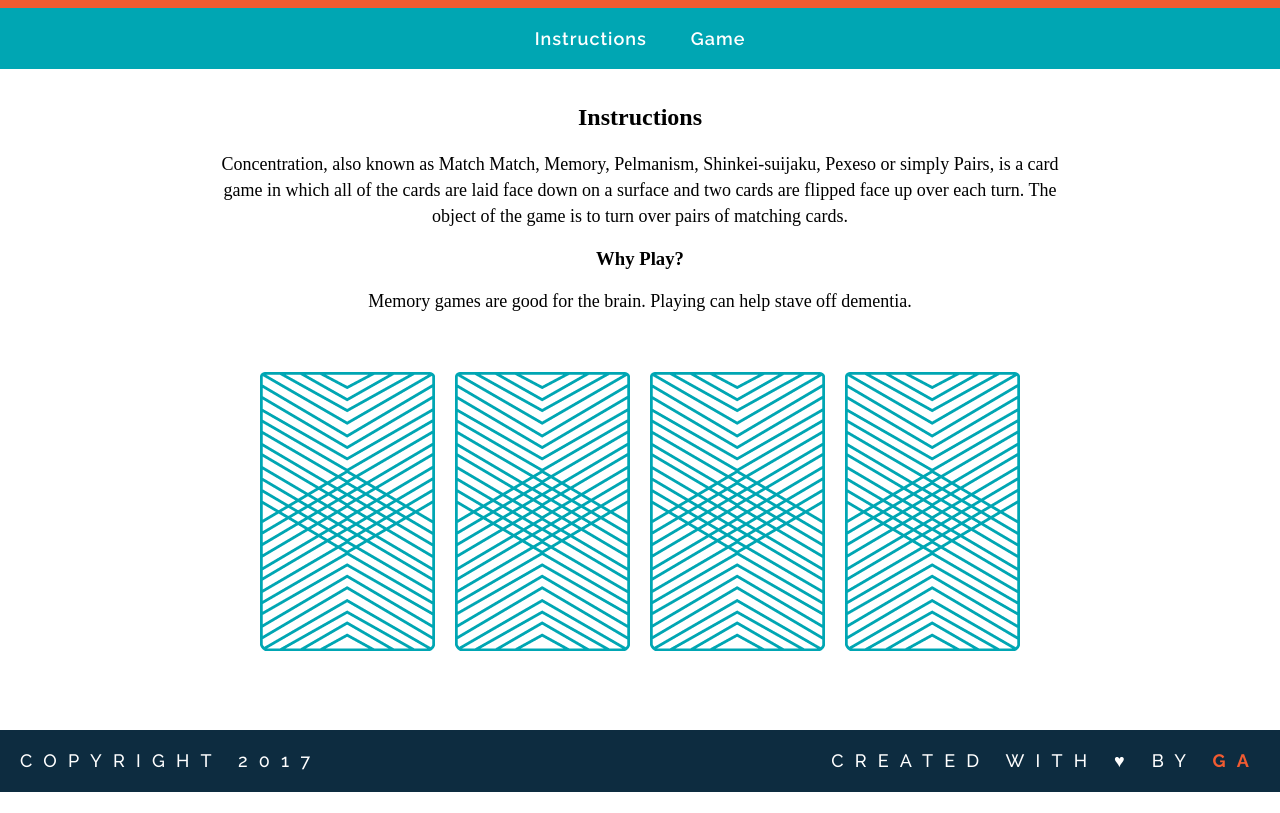
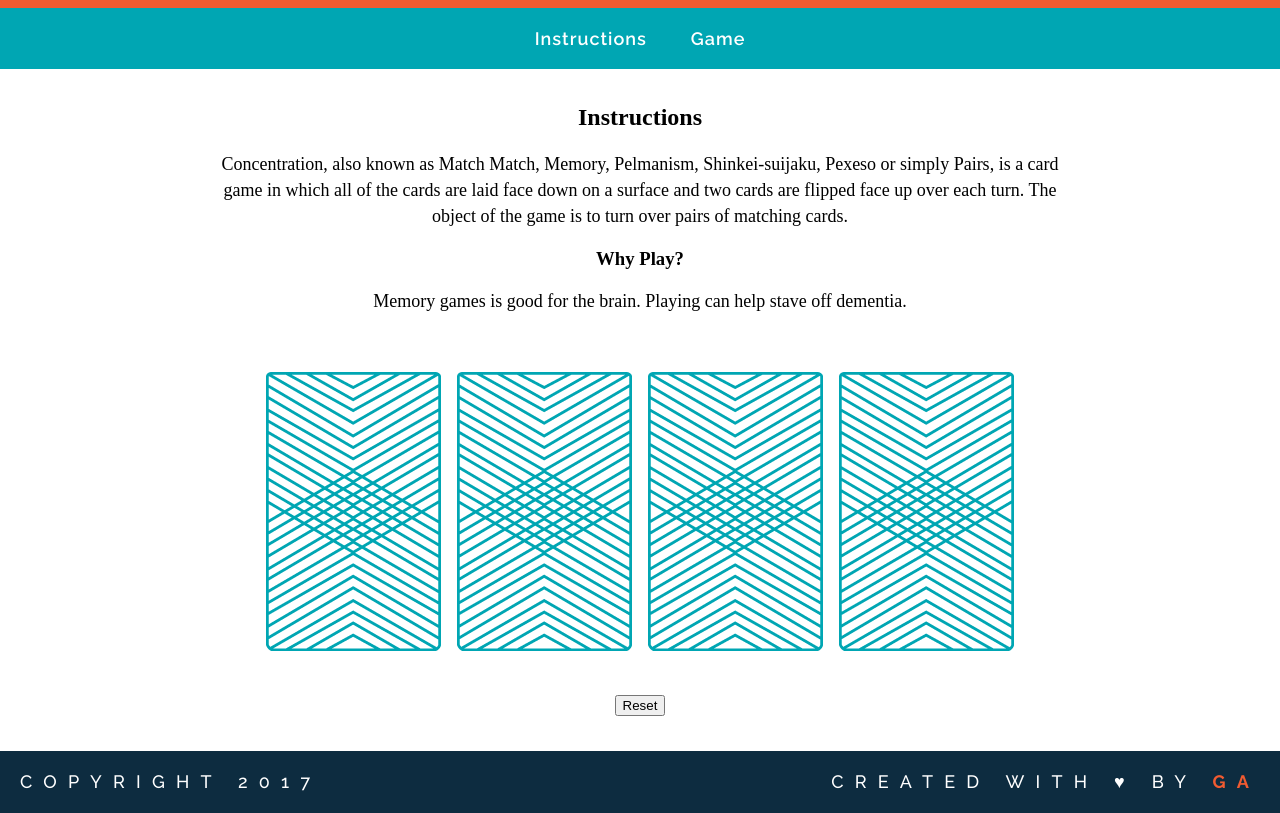
Before and after one commit to hluscombe/wdi-fundamentals-memorygame, a plain HTML site: page memory-game/index.html in a window 1280 px wide. Shown: the part 105-918 px from the top of the page. Before the commit the page ends 897 px from the top, so only its background shows below. Drawn offline with Linux system fonts and the light colour scheme; a web font is replaced by a local one.

Commit message:
created game logic

```diff
--- a/memory-game/index.html
+++ b/memory-game/index.html
@@ -17,13 +17,9 @@
 		<h2>Instructions</h2>
 			<p>Concentration, also known as Match Match, Memory, Pelmanism, Shinkei-suijaku, Pexeso or simply Pairs, is a card game in which all of the cards are laid face down on a surface and two cards are flipped face up over each turn. The object of the game is to turn over pairs of matching cards.</p>
 		<h3>Why Play?</h3>
-			<p>Memory games are good for the brain. Playing can help stave off dementia.</p>
-		<div>
-			<img src="images/back.png" alt="Queen of Diamonds">
-			<img src="images/back.png" alt="Queen of Hearts">
-			<img src="images/back.png" alt="King of Diamonds">
-			<img src="images/back.png" alt="King of Hearts">
-		</div>
+			<p>Memory games is good for the brain. Playing can help stave off dementia.</p>
+		<div id="game-board" class="board clearfix"></div>
+		<button onClick="reload()">Reset</button>
   	</main>
 <footer class=clearfix>
 <p class=copyright>Copyright 2017</p>
--- a/memory-game/js/main.js
+++ b/memory-game/js/main.js
@@ -1,51 +1,58 @@
-//console.log("Up and Running!");
-
 var cards = [
 {
 rank: "Queen",
 suit: "hearts",
-cardImage: "images/queen-of-hearts.png",
+cardImage: "images/queen-of-hearts.png"
 },
 {
 rank: "Queen",
 suit: "diamonds",
-cardImage: "images/queen-of-diamonds.png",
+cardImage: "images/queen-of-diamonds.png"
 },
 {
 rank: "King",
 suit: "hearts",
-cardImage: "images/king-of-hearts.png",
+cardImage: "images/king-of-hearts.png"
 },
 {
 rank: "King",
 suit: "diamonds",
-cardImage: "images/king-of-diamonds.png",
-},
+cardImage: "images/king-of-diamonds.png"
+}
 ];
 
 var cardsInPlay = []
 
 var checkForMatch = function() {
 	if (cardsInPlay[0] === cardsInPlay[1]) {
-alert("You found a match!");
+		alert("You found a match!");
 } else {
-alert("Sorry, try again.");
+		alert("Sorry, try again.");
 };
 }
 
-var flipCard = function(cardId) {
-	if (cardsInPlay.length === 2) {
+var flipCard = function() {
+	var cardId = this.getAttribute('data-id');
+	this.setAttribute("src", cards[cardId].cardImage);
+	cardsInPlay.push(cards[cardId].rank);
+if (cardsInPlay.length === 2) {
 	checkForMatch();
 };
-console.log("User flipped" + cards[cardId].rank);
-console.log(cards[cardId].cardImage);
-console.log(cards[cardId].suit);
-cardsInPlay.push(cards[cardId].rank);
 }
 
-flipCard(0);
-flipCard(2);
+var createBoard = function() {
+	for (let i = 0; i < cards.length; i++) {
+	    var cardElement = document.createElement('img');
+			cardElement.setAttribute('src', "images/back.png");
+			cardElement.setAttribute('data-id', i);
+			cardElement.addEventListener('click', flipCard);
+		document.getElementById('game-board').appendChild(cardElement);
+	};
+}
+createBoard();
 
-checkForMatch();
+function reload() {
+	location.reload();
+}
 
 //alert(cardsInPlay[0] == cardsInPlay [1] ? "You found a match!" : "Sorry, try again");
```
